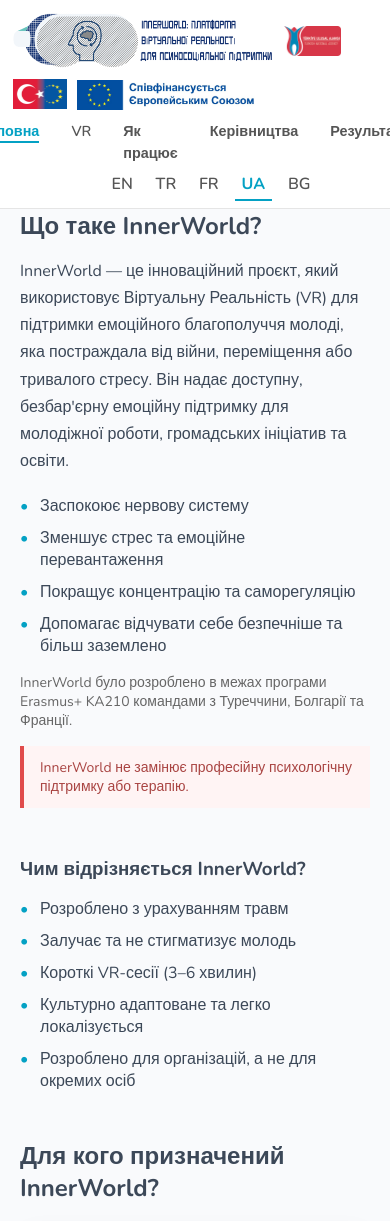
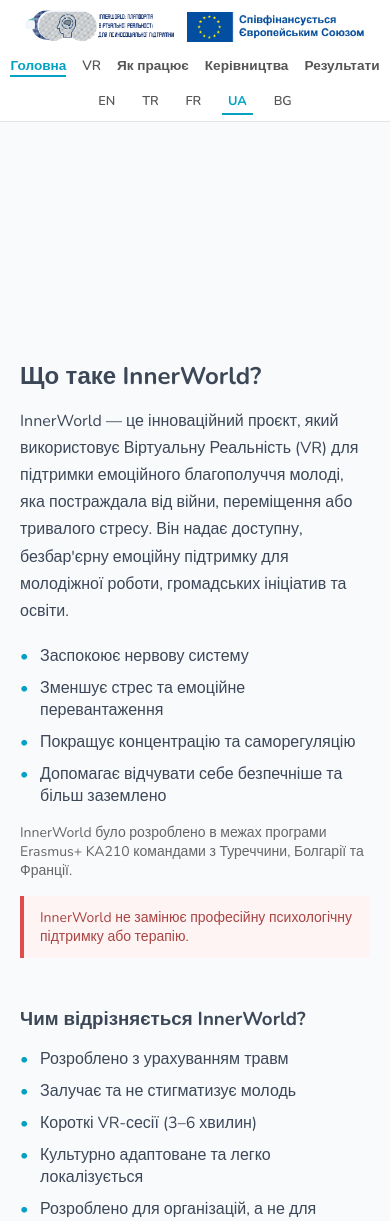
Before and after one commit to haldaniko/django-360vr-viewer, a Django app: page /about/ in a window 390 px wide. Shown: the top 1221 px of the page. Run offline with Django 5.2, Linux system fonts and the light colour scheme; some libraries are stand-ins or nearby versions.

Commit message:
update mobile and tablet styles

```diff
--- a/static/css/video360.css
+++ b/static/css/video360.css
@@ -1,6 +1,5 @@
 body {
     font-family: "Nunito", sans-serif;
-    padding-top: 70px;
     margin: 0;
     background-color: #f9fafc;
     color: #3c4858;
@@ -13,6 +12,15 @@ a {
     cursor: pointer;
 }
 
+main {
+    padding-top: 40px;
+}
+
+@media (max-width: 380px) {
+    main {
+        padding-top: 0;
+    }
+}
 /* region Header styles */
 header {
     position: fixed;
@@ -24,7 +32,6 @@ header {
     z-index: 5000;
     box-sizing: border-box;
     transition: box-shadow 0.3s ease;
-    margin-bottom: 50px;
 }
 
 .header__container {
@@ -214,6 +221,9 @@ header {
 }
 
 @media (max-width: 768px) {
+    .how {
+        padding-top: 70px;
+    }
     .header__container {
         flex-direction: column;
         padding: 0.8rem;
@@ -263,11 +273,150 @@ header {
     }
 }
 
+/* ===== TABLET ===== */
+@media (max-width: 1440px) {
+    .header__container {
+        flex-wrap: wrap;
+        row-gap: 12px;
+    }
+
+    .header__info {
+        flex: 1 1 100%;
+        justify-content: center;
+        flex-wrap: wrap;
+    }
+
+    .header__info img {
+        max-height: 42px;
+    }
+
+    .header__nav {
+        flex: 1 1 100%;
+        justify-content: center;
+    }
+
+    .header__nav-list {
+        flex-wrap: wrap;
+        justify-content: center;
+        row-gap: 8px;
+    }
+
+    .header__lang {
+        flex: 1 1 100%;
+        justify-content: center;
+        padding-left: 0;
+    }
+
+    .header__lang::before {
+        display: none;
+    }
+}
+
+
+/* ===== MOBILE ===== */
+@media (max-width: 600px) {
+    header {
+        position: sticky;
+    }
+
+    .header__container {
+        display: flex;
+        flex-direction: column;
+        align-items: center;
+        padding: 0.6rem;
+        gap: 0.8rem;
+    }
+
+    /* 1 ROW — LOGOS (only main + Erasmus) */
+    .header__info {
+        display: flex;
+        justify-content: center;
+        gap: 12px;
+        width: 100%;
+    }
+
+    /* hide 2nd and 3rd logo */
+    .header__tua-logo,
+    .header__yazisiz-logo {
+        display: none;
+    }
+
+    .header__info img {
+        max-height: 32px;
+        object-fit: contain;
+    }
+
+    /* 2 ROW — NAVIGATION */
+    .header__nav {
+        width: 100%;
+    }
+
+    .header__nav-list {
+        display: flex;
+        flex-wrap: nowrap;
+        justify-content: center;
+        gap: 16px;
+        white-space: nowrap;
+    }
+
+    .header__nav-link {
+        font-size: 0.85rem;
+        white-space: nowrap;
+    }
+
+    /* 3 ROW — LANGUAGES */
+    .header__lang {
+        width: 100%;
+        justify-content: center;
+        padding-left: 0;
+    }
+
+    .header__lang::before {
+        display: none;
+    }
+
+    .header__lang-list {
+        display: flex;
+        flex-wrap: wrap;
+        justify-content: center;
+        gap: 8px 14px;
+    }
+
+    .header__lang-link,
+    .header__lang-link--active {
+        font-size: 0.8rem;
+    }
+}
+
+
+/* ===== VERY SMALL PHONES ===== */
+@media (max-width: 380px) {
+    .header__info img {
+        max-height: 28px;
+    }
+
+    .header__nav-link {
+        font-size: 0.75rem;
+    }
+
+    .header__lang-link,
+    .header__lang-link--active {
+        font-size: 0.75rem;
+    }
+
+    .header__nav-list {
+        gap: 6px;
+    }
+}
+
+
+
+
 /* endregion */
 
 /* region About styles */
 .about {
-    padding: 20px 0 0 0;
+    padding: 78px 0 0 0;
 }
 
 .about__container {
@@ -510,7 +659,7 @@ header {
 
 /* region Guides styles */
 .guides {
-    padding: 48px 0;
+    padding: 78px 0;
     background: linear-gradient(180deg, #f8fafc 0%, #f3f7fb 100%);
 }
 
@@ -588,7 +737,7 @@ header {
 /* region Video styles */
 /* VRPS styles */
 .vrps {
-    padding: 20px 40px;
+    padding: 78px 0;
 }
 
 .vrps__container {
@@ -927,7 +1076,8 @@ header {
 /* region How it works styles */
 /* How It Works */
 .how {
-    padding: 56px 0;
+    padding-top: 78px;
+    padding-bottom: 56px;
     background-color: #f8fafc;
 }
 
@@ -1259,3 +1409,19 @@ header {
 
 
 /* endregion */
+
+@media (max-width: 380px) {
+    .guides {
+        padding: 0;
+    }
+    .how {
+        padding-top: 0;
+    }
+    .vrps {
+        padding-top: 0;
+    }
+    .about {
+        padding-top: 0;
+        margin-top: 0;
+    }
+}
```
